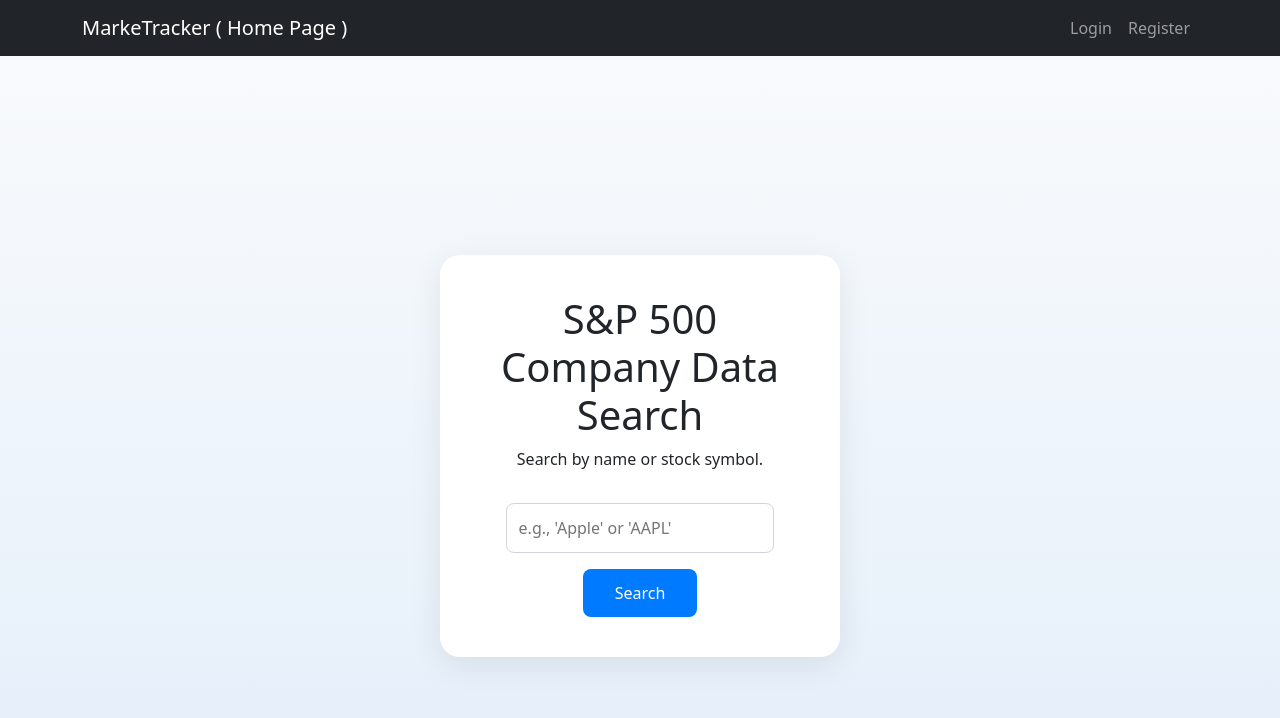
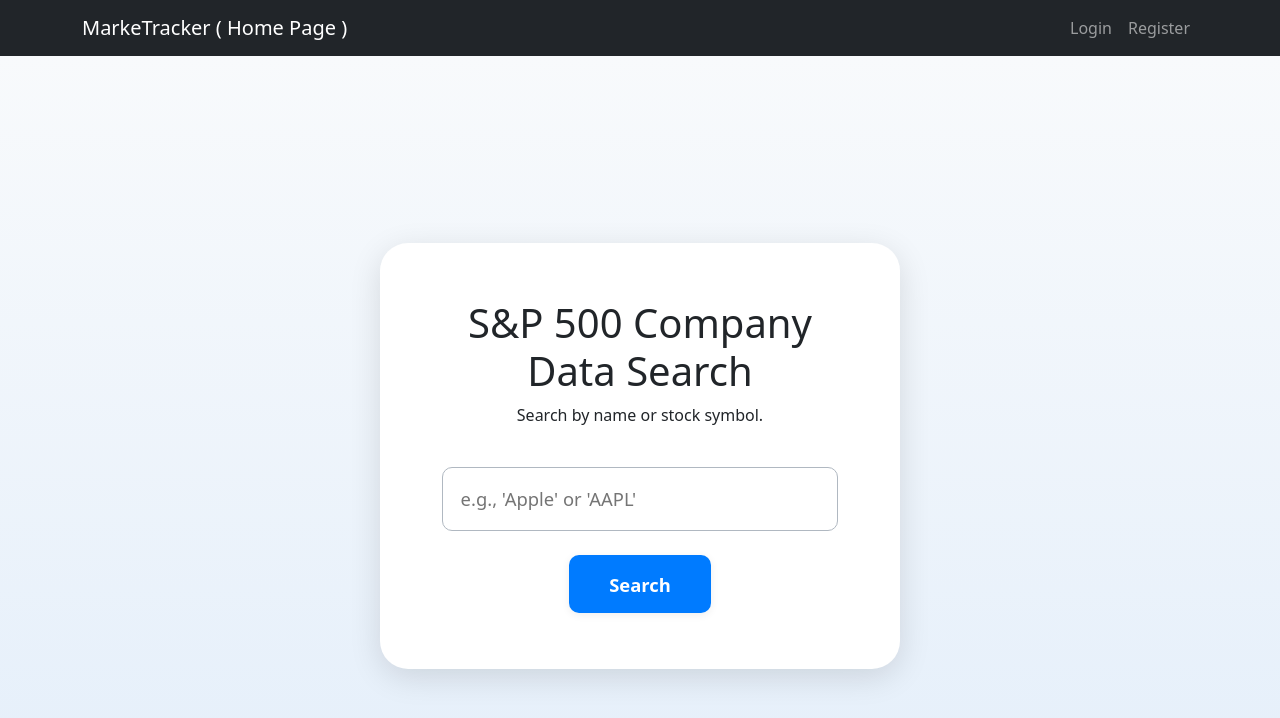
Before and after one commit to Alfin0226/MarkeTracker, a React (Vite) app in the folder frontend/: page /dashboard in a window 1280 px wide. Shown: the top 718 px of the page. Built offline with nearby package versions, Linux system fonts and the light colour scheme.

Commit message:
Update LandingSearchPage.css

```diff
--- a/frontend/src/styles/LandingSearchPage.css
+++ b/frontend/src/styles/LandingSearchPage.css
@@ -8,30 +8,64 @@
 
 .landing-search-card {
   background: #fff;
-  padding: 2.5rem 2rem;
-  border-radius: 20px;
-  box-shadow: 0 8px 32px rgba(0,0,0,0.08);
+  padding: 3.5rem 2.5rem;
+  border-radius: 28px;
+  box-shadow: 0 8px 32px rgba(0,0,0,0.12);
   text-align: center;
-  max-width: 400px;
+  max-width: 520px;
   width: 100%;
 }
 
 .landing-search-input {
-  width: 80%;
-  padding: 0.75rem;
-  margin-top: 1rem;
-  border-radius: 8px;
-  border: 1px solid #d1d5db;
-  font-size: 1rem;
+  width: 90%;
+  padding: 1.1rem;
+  margin-top: 1.5rem;
+  border-radius: 10px;
+  border: 1.5px solid #b0b8c1;
+  font-size: 1.15rem;
 }
 
 .landing-search-btn {
-  margin-top: 1rem;
-  padding: 0.75rem 2rem;
+  margin-top: 1.5rem;
+  padding: 0.95rem 2.5rem;
   border: none;
-  border-radius: 8px;
+  border-radius: 10px;
   background: #007bff;
   color: #fff;
-  font-size: 1rem;
+  font-size: 1.15rem;
   cursor: pointer;
+  font-weight: 600;
+  box-shadow: 0 2px 8px rgba(0,0,0,0.07);
+  transition: background 0.2s;
 }
+.landing-search-btn:hover {
+  background: #0056b3;
+}
+
+.suggestions-list {
+  position: absolute;
+  left: 50%;
+  transform: translateX(-50%);
+  width: 90%;
+  background: #fff;
+  border: 1px solid #ddd;
+  border-top: none;
+  border-radius: 0 0 10px 10px;
+  list-style: none;
+  margin: 0;
+  padding: 0;
+  z-index: 1000;
+  box-shadow: 0 4px 12px rgba(0,0,0,0.13);
+  max-height: 220px;
+  overflow-y: auto;
+}
+
+.suggestions-list li {
+  padding: 1em 1.2em;
+  cursor: pointer;
+  font-size: 1.08em;
+}
+
+.suggestions-list li:hover {
+  background-color: #f0f4fa;
+}
```
